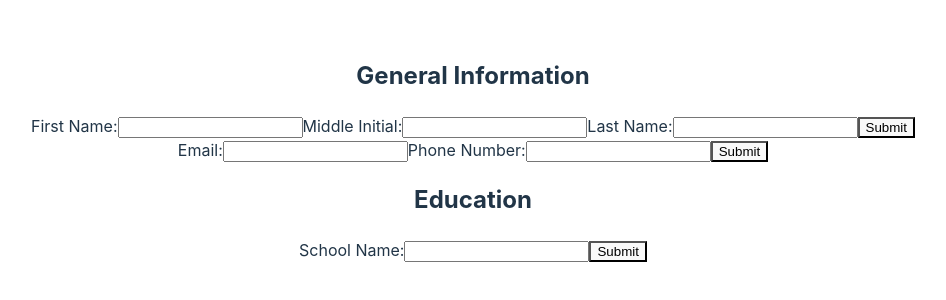
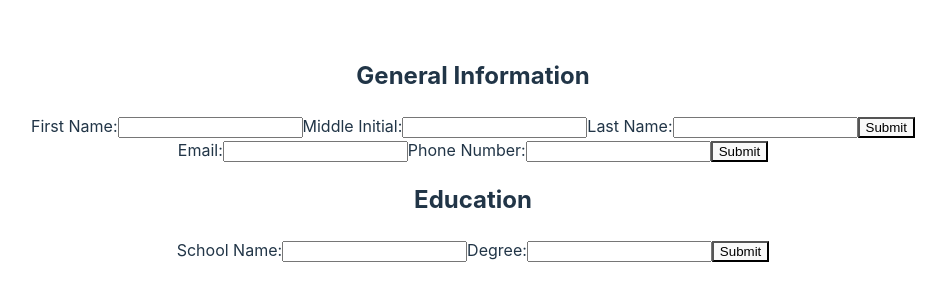
Before and after one commit to CameronTheDeveloper/cv-application, a React app: page / in a window 1280 px wide. Shown: the part 250-550 px from the top of the page, without its empty margins (167-1113 px from the left). Built offline with nearby package versions, Linux system fonts and the light colour scheme; the HTML template or start-up script is replaced by a standard one.

Commit message:
Add EducationSection degree input & info

```diff
--- a/src/components/EducationSection.jsx
+++ b/src/components/EducationSection.jsx
@@ -5,7 +5,8 @@ import { SchoolInputs } from "./Input-elements";
 
 export default function EducationSection() {
     const [userInfo, setUserInfo] = useState({
-        schoolName: ''
+        schoolName: '',
+        degree: ''
     });
 
     function handleChange(e) {
@@ -21,10 +22,12 @@ export default function EducationSection() {
                     userInfo={userInfo}
                     handleChange={handleChange}>
                 </SchoolInputs>}
-                info={<div className="school-name">
-                    {userInfo.schoolName}
-                </div>}>
-
+                info={<>
+                    <div className="school-name">
+                        {userInfo.schoolName}
+                    </div>
+                    <div className="degree">{userInfo.degree}</div>
+                </>}>
             </InfoSection>
         </Section>
     );
--- a/src/components/Input-elements.jsx
+++ b/src/components/Input-elements.jsx
@@ -96,6 +96,13 @@ function SchoolInputs({ userInfo, handleChange }) {
                 inputName={'schoolName'}
                 handleChange={handleChange}
             ></Input>
+            <Input
+                labelText={'Degree'}
+                inputType={'text'}
+                inputValue={userInfo.degree}
+                inputName={'degree'}
+                handleChange={handleChange}
+            ></Input>
         </>
     );
 }
```
